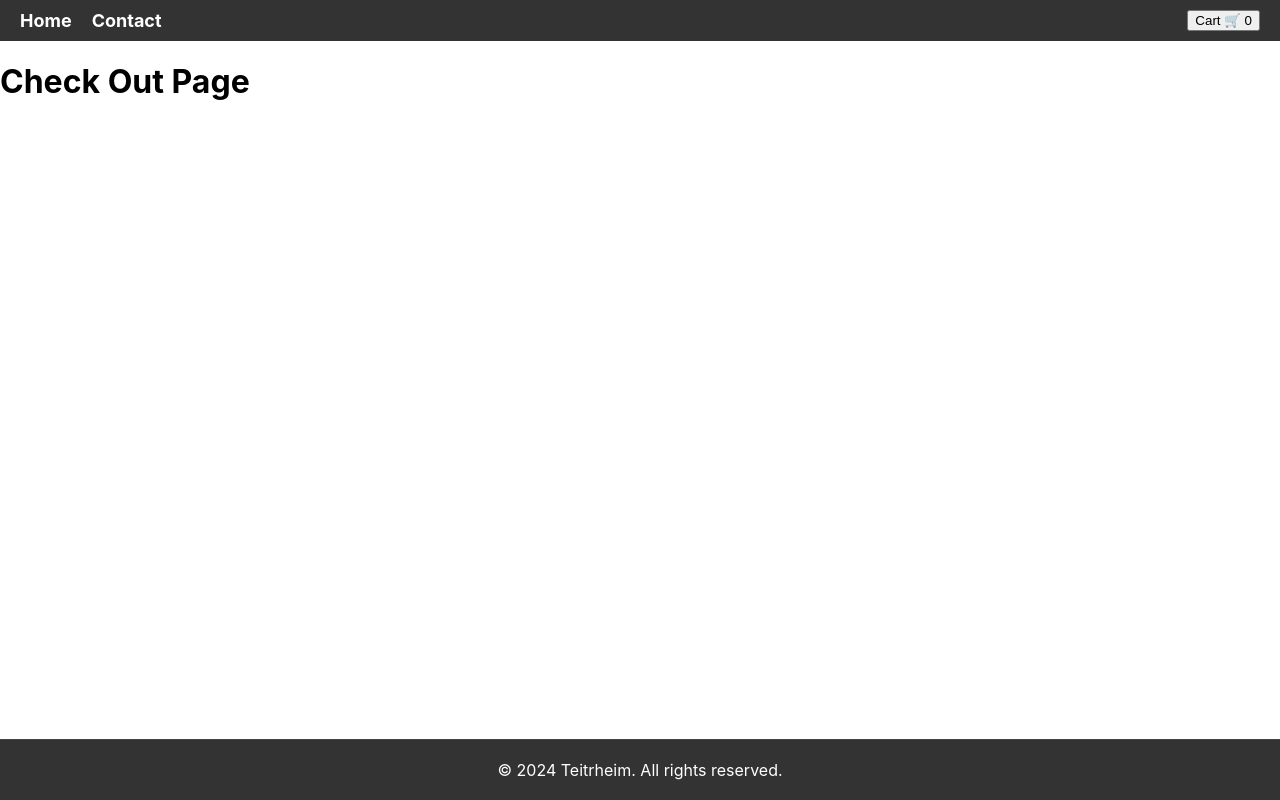
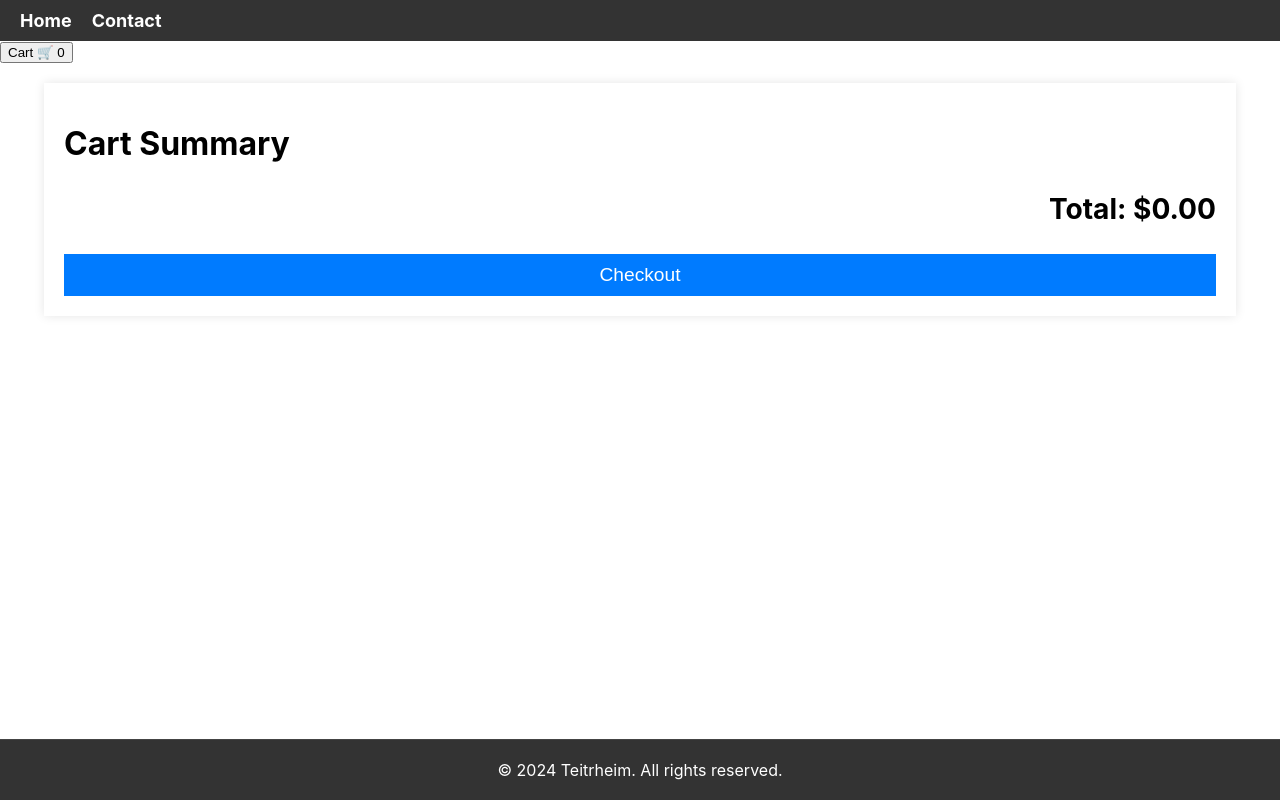
Before and after one commit to Teitrheim/Front-end-Frameworks, a React (Create React App) app: page /checkout in a window 1280 px wide. Built offline with nearby package versions, Linux system fonts and the light colour scheme.

Commit message:
Updated checkoutPage .Add CartIcon component to header for easy access to cart

```diff
--- a/src/App.js
+++ b/src/App.js
@@ -9,12 +9,14 @@ import CheckoutPage from "./pages/CheckoutPage";
 import CheckoutSuccessPage from "./pages/CheckoutSuccessPage";
 import ContactPage from "./pages/ContactPage";
 import "./global.css";
+import CartIcon from "./components/CartIcon/CartIcon";
 
 function App() {
   return (
     <CartProvider>
       <Router>
         <Layout>
+          <CartIcon />
           <Routes>
             <Route path="/" element={<HomePage />} />
             <Route path="/product/:id" element={<ProductPage />} />
--- a/src/components/CartIcon/CartIcon.js
+++ b/src/components/CartIcon/CartIcon.js
@@ -1,13 +1,17 @@
 import React from "react";
+import { useNavigate } from "react-router-dom";
 import { useCart } from "../CartContext/CartContext";
 
 const CartIcon = () => {
+  const navigate = useNavigate();
   const { cartItems } = useCart();
 
-  console.log(cartItems);
+  const handleNavigateToCart = () => {
+    navigate("/checkout");
+  };
 
   return (
-    <button className="cartButton">
+    <button className="cartButton" onClick={handleNavigateToCart}>
       Cart 🛒 <span className="badge">{cartItems.length}</span>
     </button>
   );
--- a/src/components/Header/Header.js
+++ b/src/components/Header/Header.js
@@ -1,6 +1,5 @@
 import React from "react";
 import { Link } from "react-router-dom";
-import CartIcon from "../CartIcon/CartIcon";
 import styles from "./Header.module.css";
 
 const Header = () => {
@@ -14,8 +13,6 @@ const Header = () => {
           Contact
         </Link>
       </div>
-
-      <CartIcon />
     </header>
   );
 };
--- a/src/pages/CheckoutPage.js
+++ b/src/pages/CheckoutPage.js
@@ -1,12 +1,46 @@
 import React from "react";
+import { useCart } from "../components/CartContext/CartContext";
+import styles from "./CheckoutPage.module.css";
 
-const CheckOutPage = () => {
+const CheckoutPage = () => {
+  const { cartItems } = useCart();
+
+  // Calculate the total cost of items in the cart
+  const total = cartItems.reduce(
+    (acc, item) => acc + (item.discountedPrice || item.price),
+    0
+  );
+
   return (
-    <div>
-      <h1>Check Out Page</h1>
-      {/* Other content */}
+    <div className={styles.checkoutPage}>
+      <h1>Cart Summary</h1>
+      <ul className={styles.productList}>
+        {cartItems.map((item) => (
+          <li key={item.id} className={styles.productItem}>
+            <img
+              src={item.image.url}
+              alt={item.title}
+              className={styles.productImage}
+            />
+            <div>
+              <h2>{item.title}</h2>
+              <p>{item.description}</p>
+              <p>Price: ${item.discountedPrice || item.price}</p>
+            </div>
+          </li>
+        ))}
+      </ul>
+      <div className={styles.total}>
+        <h3>Total: ${total.toFixed(2)}</h3>
+      </div>
+      <button
+        className={styles.checkoutButton}
+        onClick={() => alert("Proceeding to Checkout...")}
+      >
+        Checkout
+      </button>
     </div>
   );
 };
 
-export default CheckOutPage;
+export default CheckoutPage;
--- /dev/null
+++ b/src/pages/CheckoutPage.module.css
@@ -0,0 +1,44 @@
+.checkoutPage {
+    width: 90%;
+    margin: 20px auto;
+    padding: 20px;
+    box-shadow: 0 0 10px rgba(0, 0, 0, 0.1);
+}
+
+.productList {
+    list-style: none;
+    padding: 0;
+}
+
+.productItem {
+    display: flex;
+    align-items: center;
+    margin-bottom: 20px;
+}
+
+.productImage {
+    width: 100px;
+    height: 100px;
+    margin-right: 20px;
+}
+
+.total {
+    margin-top: 20px;
+    font-size: 1.5em;
+    text-align: right;
+}
+
+.checkoutButton {
+    display: block;
+    width: 100%;
+    padding: 10px;
+    background-color: #007BFF;
+    color: white;
+    border: none;
+    cursor: pointer;
+    font-size: 1.2em;
+}
+
+.checkoutButton:hover {
+    background-color: #0056b3;
+}
--- a/src/pages/CheckoutSuccessPage.js
+++ b/src/pages/CheckoutSuccessPage.js
@@ -4,7 +4,7 @@ const CheckoutSuccessPage = () => {
   return (
     <div>
       <h1>Checkout Success Page</h1>
-      {/* Other content */}
+      {}
     </div>
   );
 };
```
